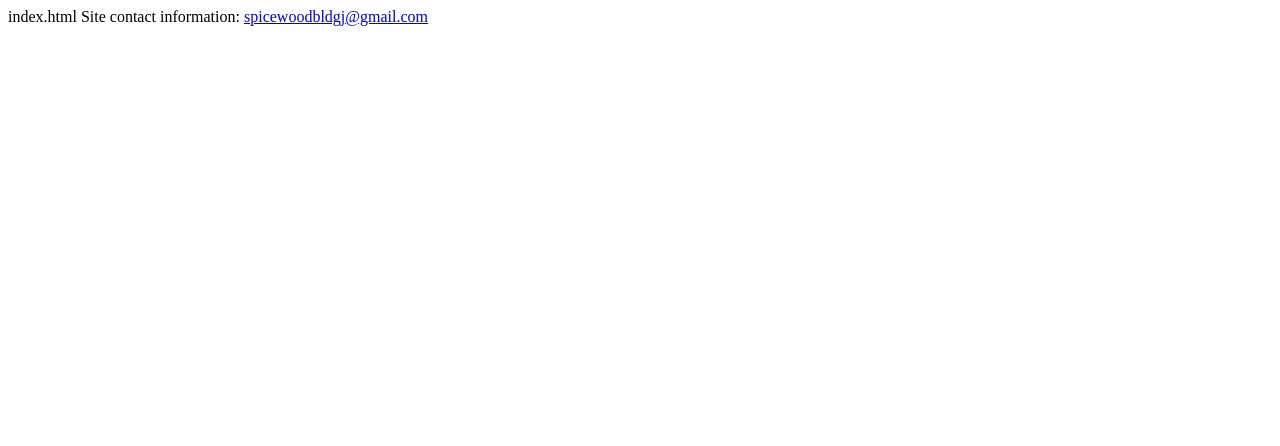
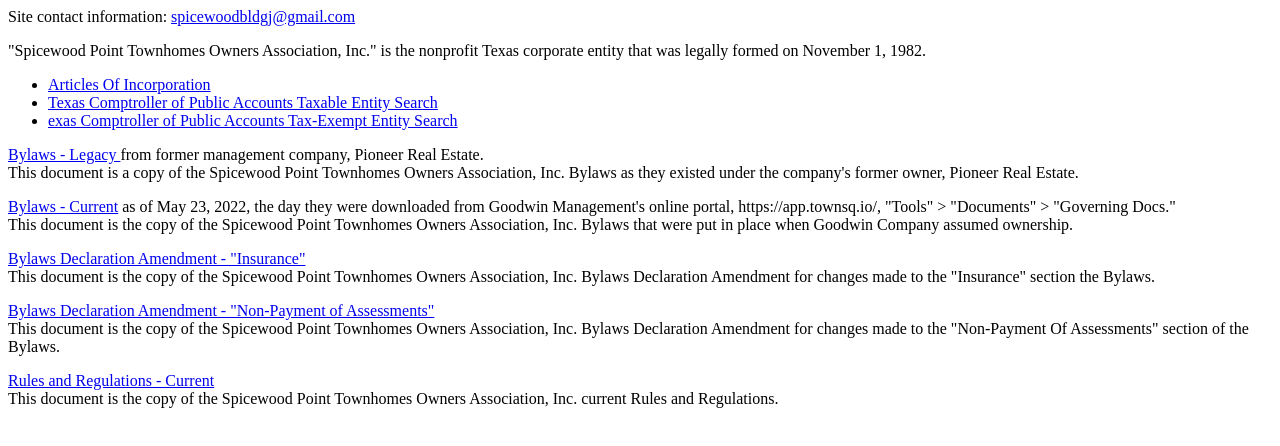
Before and after one commit to buildingj/roof, a plain HTML site: page index.html in a window 1280 px wide. Drawn offline with Linux system fonts and the light colour scheme.

Commit message:
Update index.html

```diff
--- a/index.html
+++ b/index.html
@@ -1,3 +1,34 @@
-index.html
+Site contact information: <a href="mailto:spicewoodbldgj@gmail.com">spicewoodbldgj@gmail.com</a>
 
-Site contact information: <a href="mailto:spicewoodbldgj@gmail.com">spicewoodbldgj@gmail.com</a>
+<p>
+ "Spicewood Point Townhomes Owners Association, Inc." is the nonprofit Texas corporate entity that was legally formed on November 1, 1982.
+<ul>
+<li><a href="https://buildingj.github.io/roof/docs/Dec-10-2019-Articles-Of-Incorporation.pdf">Articles Of Incorporation</a></li>
+<li><a href="https://mycpa.cpa.state.tx.us/coa/">Texas Comptroller of Public Accounts Taxable Entity Search</a></li>
+<li><a href="https://comptroller.texas.gov/taxes/exempt/verification-letter.php?tp_id=30006936188">exas Comptroller of Public Accounts Tax-Exempt Entity Search</a></li>
+</ul>
+</p>
+
+<p>
+<a href="https://buildingj.github.io/roof/docs/Dec-10-2019-Bylaws-Original-From-Former-HOA-Pioneer-Real-Estate.pdf">Bylaws - Legacy <a/>from former management company, Pioneer Real Estate.<br>
+This document is a copy of the Spicewood Point Townhomes Owners Association, Inc. Bylaws as they existed under the company's former owner, Pioneer Real Estate.
+</p>
+
+<a href="https://buildingj.github.io/roof/docs/Dec-10-2019-Bylaws-Fully-Revised-Declaration-Amendment-19830724.pdf">Bylaws - Current</a> as of May 23, 2022, the day they were downloaded from Goodwin Management's online portal, https://app.townsq.io/, "Tools" > "Documents" > "Governing Docs."<br>
+This document is the copy of the Spicewood Point Townhomes Owners Association, Inc. Bylaws that were put in place when Goodwin Company assumed ownership.
+</p>
+
+<p>
+<a href="https://buildingj.github.io/roof/docs/Aug-27-2021-Bylaws-Insurance-Revision-Declaration-Amendment.pdf">Bylaws Declaration Amendment - "Insurance"</a><br>
+This document is the copy of the Spicewood Point Townhomes Owners Association, Inc. Bylaws Declaration Amendment for changes made to the "Insurance" section the Bylaws.
+</p>
+
+<p>
+<a href="https://buildingj.github.io/roof/docs/Dec-10-2019-Bylaws-Non-Payment-Of-Assessments-Revision-Declaration-Amendment-199104.pdf">Bylaws Declaration Amendment - "Non-Payment of Assessments"</a><br>
+This document is the copy of the Spicewood Point Townhomes Owners Association, Inc. Bylaws Declaration Amendment for changes made to the "Non-Payment Of Assessments" section of the Bylaws.
+</p>
+
+<p>
+<a href="https://buildingj.github.io/roof/docs/Dec-10-2019-Rules-And-Regulations.pdf">Rules and Regulations - Current</a><br>
+This document is the copy of the Spicewood Point Townhomes Owners Association, Inc. current Rules and Regulations.
+</p>
```
